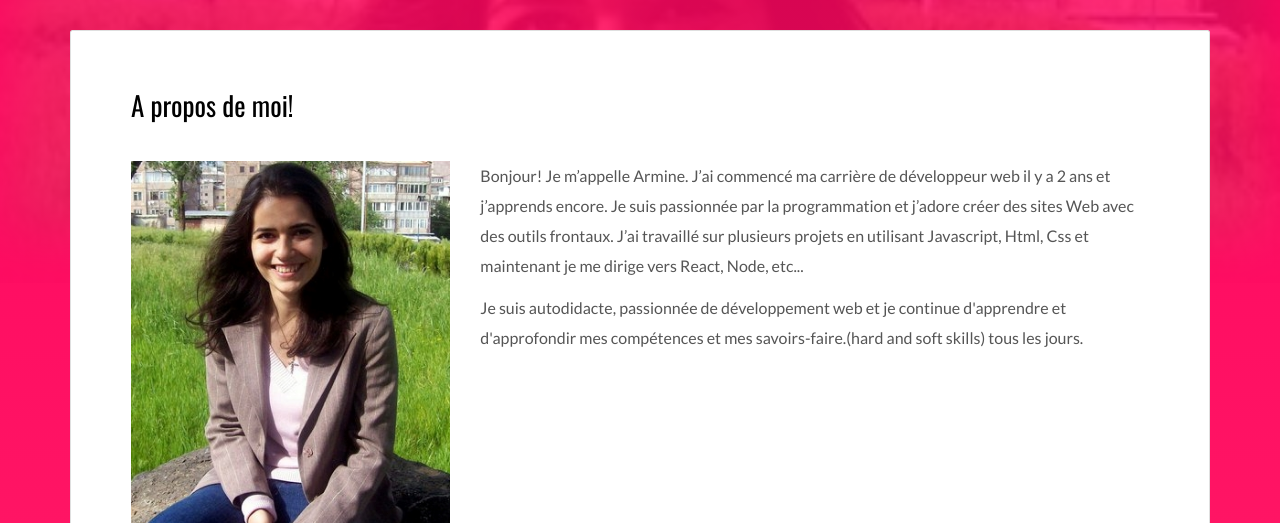
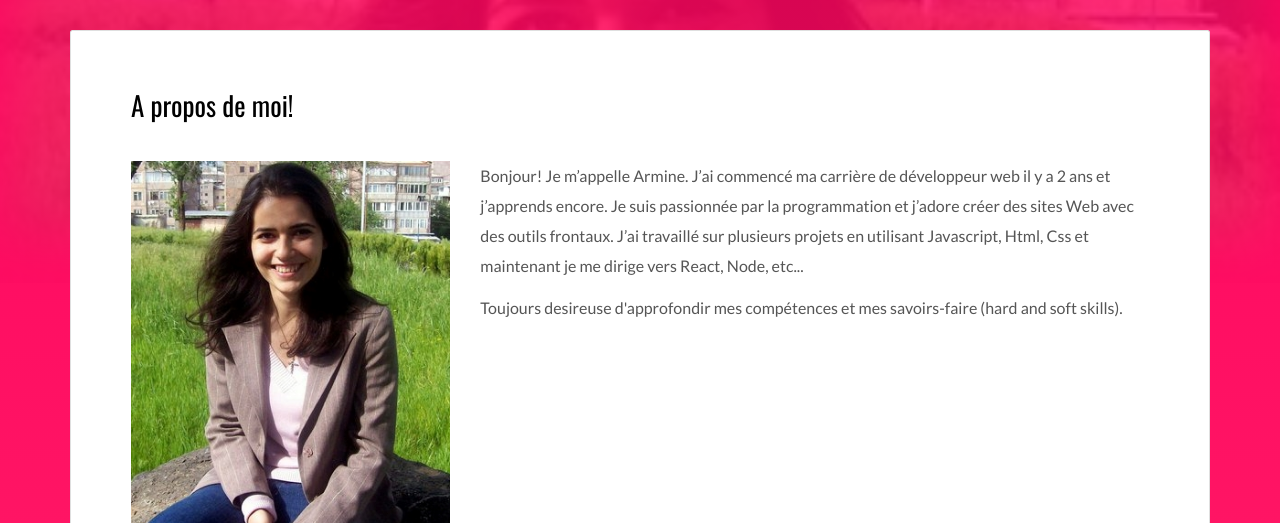
Before and after one commit to ArmineHam/cv, a plain HTML site: page index.html in a window 1280 px wide. Shown: the part 277-800 px from the top of the page. Drawn offline with nearby package versions, Linux system fonts and the light colour scheme.

Commit message:
final changes

```diff
--- a/index.html
+++ b/index.html
@@ -81,8 +81,7 @@
 
                     </p>
                     <p style="line-height:30px">
-                      Je suis autodidacte, passionnée de développement web et
-                      je continue d'apprendre et d'approfondir mes compétences et mes savoirs-faire.(hard and soft skills) tous les jours.
+                      Toujours desireuse d'approfondir mes compétences et mes savoirs-faire (hard and soft skills).
                     </p>
                     <p>
 
```
Also changed, not shown: components.html (+1 -1 lines).
